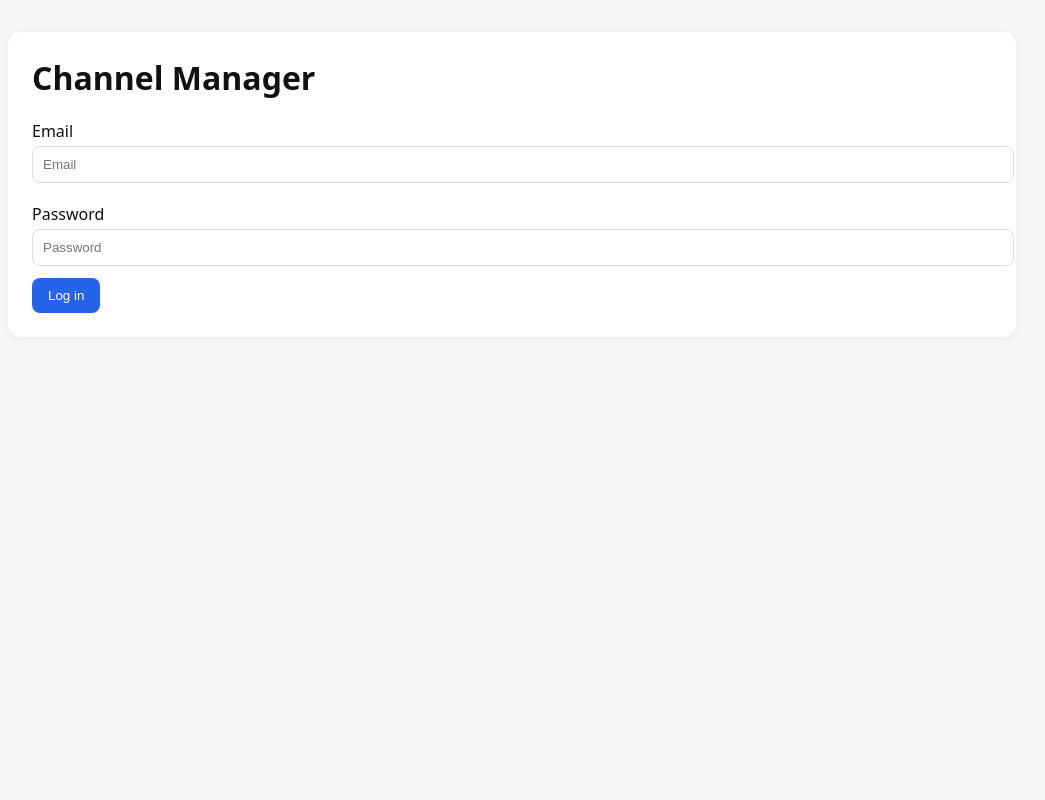
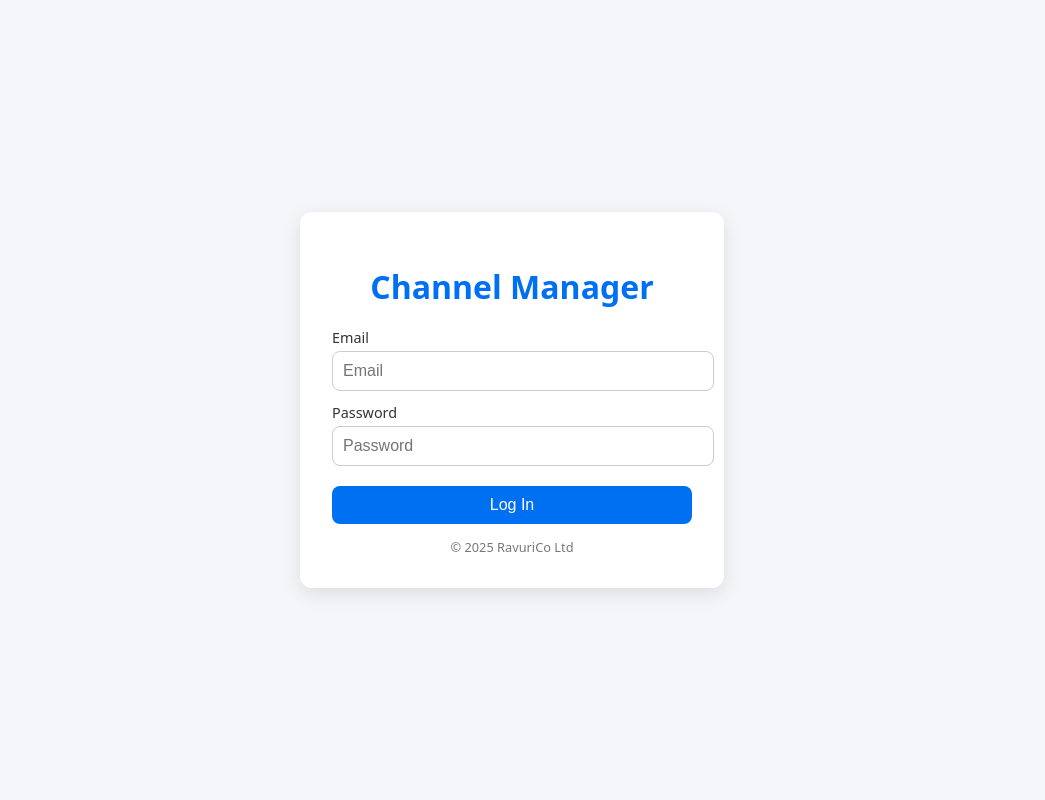
Before and after one commit to ravuri21/ravuricoltd-channelmanager-ui, a Python web app: template backend/templates/login.html in a window 1280 px wide. Shown: the whole page, without its empty margins (128-1173 px from the left). Run offline with Jinja, Linux system fonts and the light colour scheme; the template is opened without the code that fills it, so the values that code supplies are empty.

Commit message:
login.html

```diff
--- a/backend/templates/login.html
+++ b/backend/templates/login.html
@@ -1,21 +1,92 @@
 <!doctype html>
-<html>
+<html lang="en">
 <head>
   <meta charset="utf-8" />
   <title>Login - Channel Manager</title>
-  <link rel="stylesheet" href="/static/style.css" />
+  <meta name="viewport" content="width=device-width, initial-scale=1" />
+  <style>
+    body {
+      background: #f5f6fa;
+      font-family: system-ui, Arial, sans-serif;
+      display: flex;
+      justify-content: center;
+      align-items: center;
+      height: 100vh;
+      margin: 0;
+    }
+    .container {
+      background: white;
+      padding: 32px;
+      border-radius: 12px;
+      width: 100%;
+      max-width: 360px;
+      box-shadow: 0 6px 20px rgba(0,0,0,0.1);
+      text-align: center;
+    }
+    h1 {
+      margin-bottom: 20px;
+      color: #0070f3;
+    }
+    label {
+      display: block;
+      text-align: left;
+      margin-top: 12px;
+      color: #333;
+      font-size: 0.9rem;
+    }
+    input {
+      width: 100%;
+      padding: 10px;
+      border-radius: 8px;
+      border: 1px solid #ccc;
+      margin-top: 4px;
+      font-size: 1rem;
+    }
+    button {
+      width: 100%;
+      background: #0070f3;
+      color: white;
+      border: none;
+      border-radius: 8px;
+      padding: 10px;
+      font-size: 1rem;
+      margin-top: 20px;
+      cursor: pointer;
+    }
+    button:hover {
+      background: #005bd1;
+    }
+    .error {
+      background: #fee2e2;
+      color: #b91c1c;
+      padding: 10px;
+      border-radius: 8px;
+      margin-bottom: 10px;
+      font-size: 0.9rem;
+    }
+    .footer {
+      margin-top: 14px;
+      font-size: 0.8rem;
+      color: #777;
+    }
+  </style>
 </head>
 <body>
   <div class="container">
     <h1>Channel Manager</h1>
-    {% if error %}<div class="error">{{error}}</div>{% endif %}
+    {% if error %}
+      <div class="error">{{ error }}</div>
+    {% endif %}
     <form method="post">
       <label>Email</label>
       <input type="email" name="email" placeholder="Email" required />
       <label>Password</label>
       <input type="password" name="password" placeholder="Password" required />
-      <button type="submit">Log in</button>
+      <button type="submit">Log In</button>
     </form>
+    <div class="footer">
+      © 2025 RavuriCo Ltd
+    </div>
   </div>
 </body>
 </html>
```
